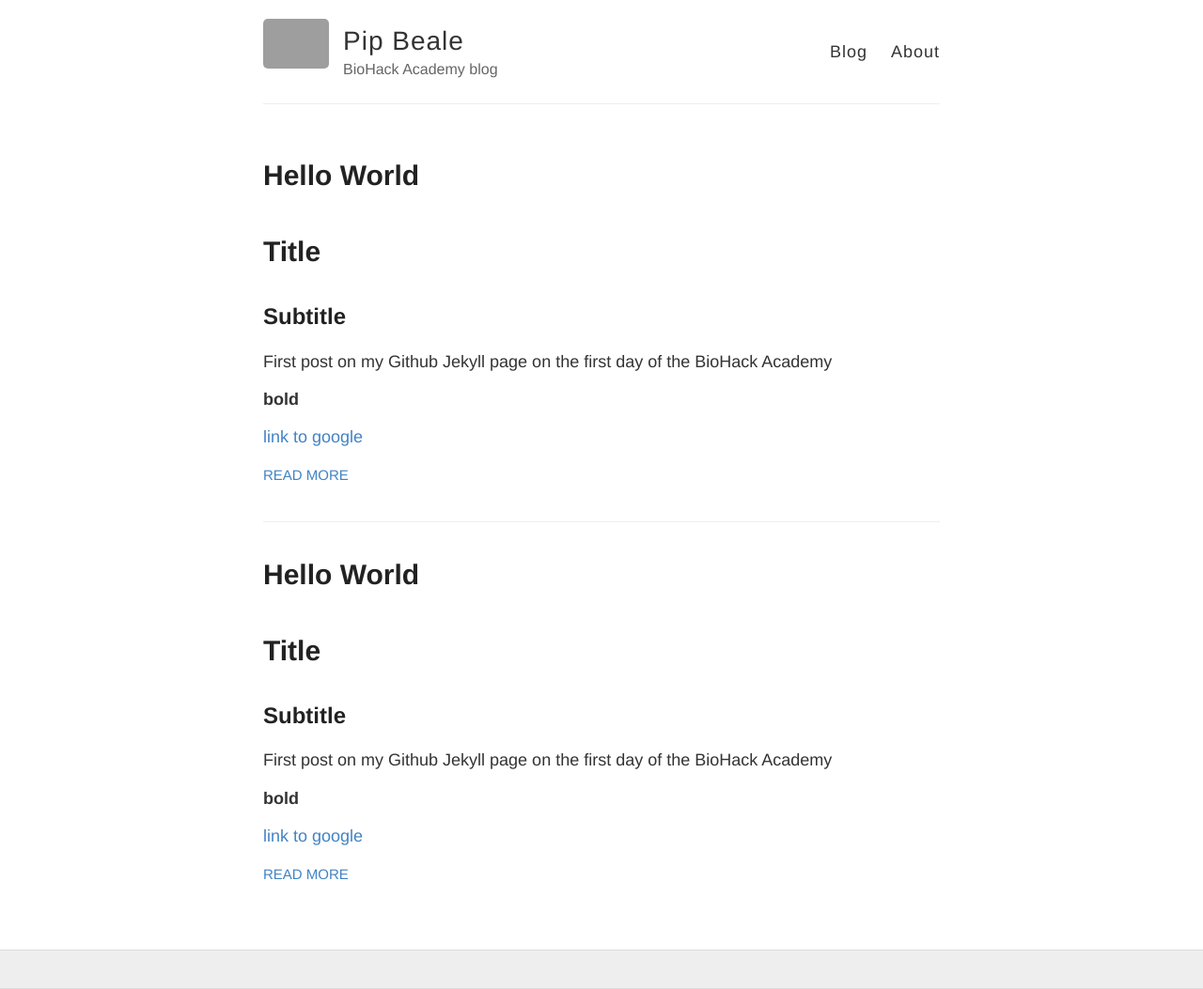
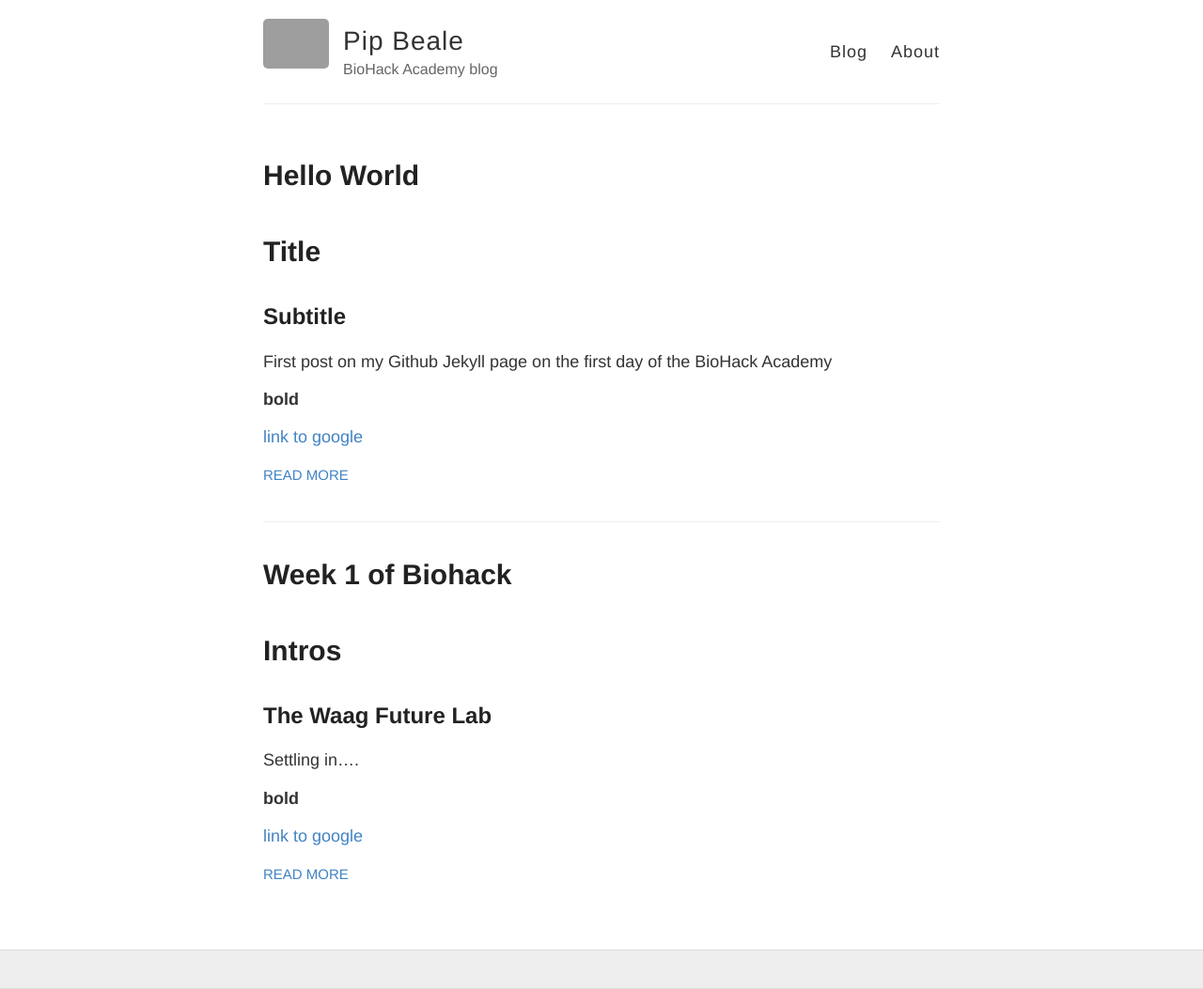
Before and after one commit to pipbeale/pipbeale.github.io, a Jekyll site: the page built from index.html, in a window 1280 px wide. Shown: the whole page at 94% size. Built offline with Jekyll 4.4.1, drawn with Linux system fonts in a browser that asks for light colours; grey boxes are pictures that could not be loaded.

Commit message:
Update 2016-2-23-Hello-World copy.md

```diff
--- a/_posts/2016-2-23-Hello-World copy.md
+++ b/_posts/2016-2-23-Hello-World copy.md
@@ -1,13 +1,13 @@
 ---
 layout: post
-title: Hello World
+title: Week 1 of Biohack
 ---
 
-# Title
+# Intros
 
-## Subtitle
+## The Waag Future Lab
 
-First post on my Github Jekyll page on the first day of the BioHack Academy
+Settling in....
 
 **bold**
 
```
